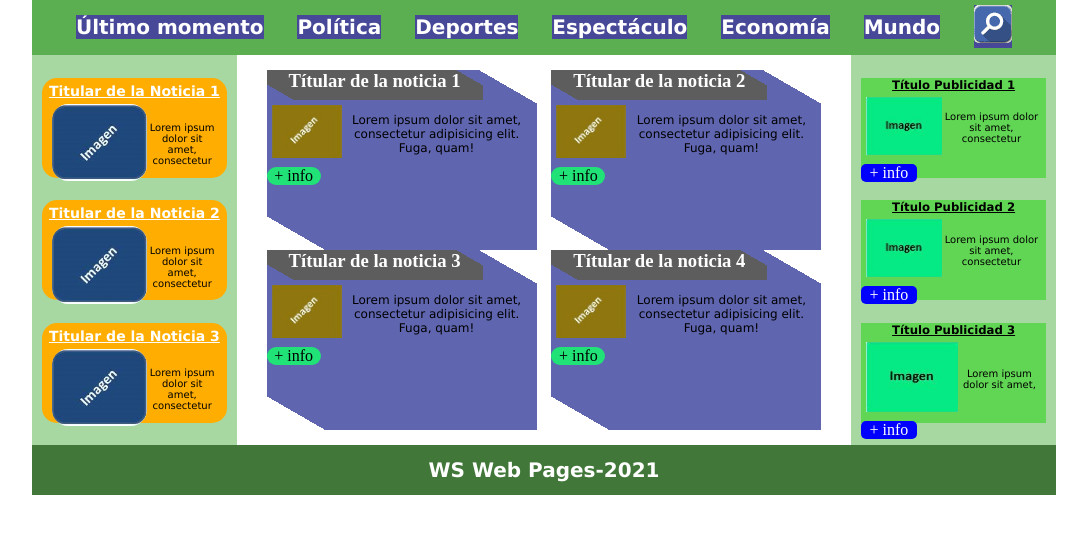
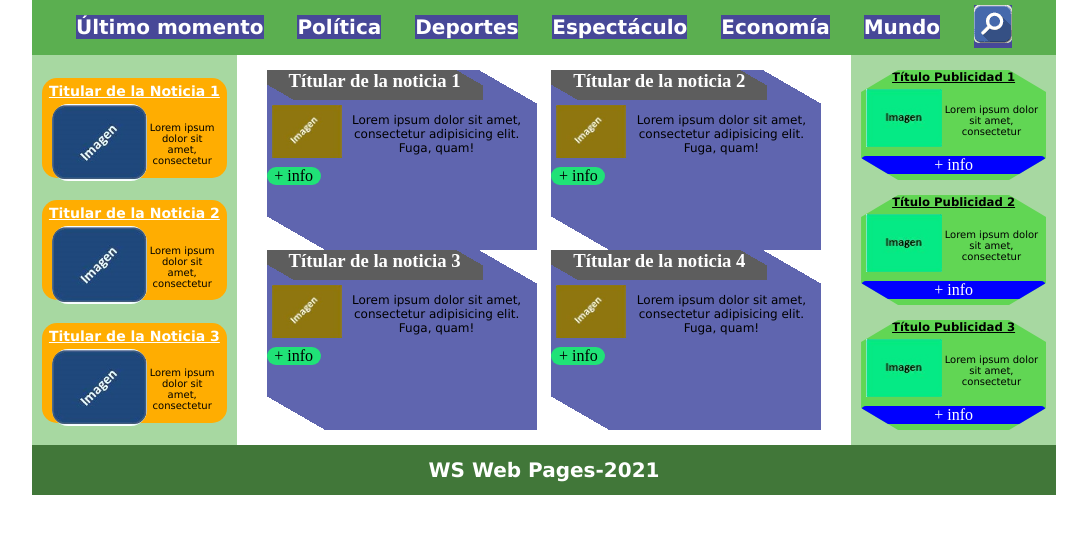
Before and after one commit to JuanWehitt/proyecto-web-css, a plain HTML site: page index.html in a window 1280 px wide. Shown: the part 155-688 px from the top of the page, without its empty margins (96-1183 px from the left). Drawn offline with Linux system fonts and the light colour scheme.

Commit message:
arreglado lo de las publicidades (cortes en las esquinas)

```diff
--- a/CSS/estilos.css
+++ b/CSS/estilos.css
@@ -209,15 +209,7 @@
         height: 100px;
         background: linear-gradient(30deg, transparent 10%,rgb(97,214,84)10%,rgb(97,214,84)90%, transparent 10%,);
         margin-top: 10px;
-
-       /* content: '';
-  position: absolute;
-  width: 50%; height: 50%;
-  bottom: 20px; right: 50%;
-  background: rgba(255, 0, 0, 0.8);
-  transform-Origin: 54% 100%;
-  transform: rotate(-45deg);
-  z-index: -1;*/
+        clip-path: polygon(20% 0, 80% 0, 100% 20%, 100% 80%, 80% 100%, 20% 100%, 0 80%, 0 20%);
 
     }
     .pub_titular {
@@ -477,9 +469,9 @@
     .publicidad {
         background-color: rgb(97,214,84);
         width: 185px;
-        height: 100px;
-        background: linear-gradient(30deg, transparent 10%,rgb(97,214,84)10%,rgb(97,214,84)90%, transparent 10%,);
+        height: 110px;
 
+        clip-path: polygon(20% 0, 80% 0, 100% 20%, 100% 80%, 80% 100%, 20% 100%, 0 80%, 0 20%);
 
 
     }
@@ -513,7 +505,7 @@
         border-radius: 5px;
         color: rgb(255,255,255);
         text-align: center;
-        width: 30%;
+
 
     }
 
--- a/index.html
+++ b/index.html
@@ -188,7 +188,7 @@
                                 <img class= "img_publicidad" src="images/img_publicaciones.jpg" alt="imagen publicidad 3">
                              </div>
                              <div class="pub_texto">
-                                <p>Lorem ipsum dolor sit amet, </p>
+                                <p>Lorem ipsum dolor sit amet, consectetur</p>
                              </div>
                         </div>
                         <div class="pub_boton">
```
